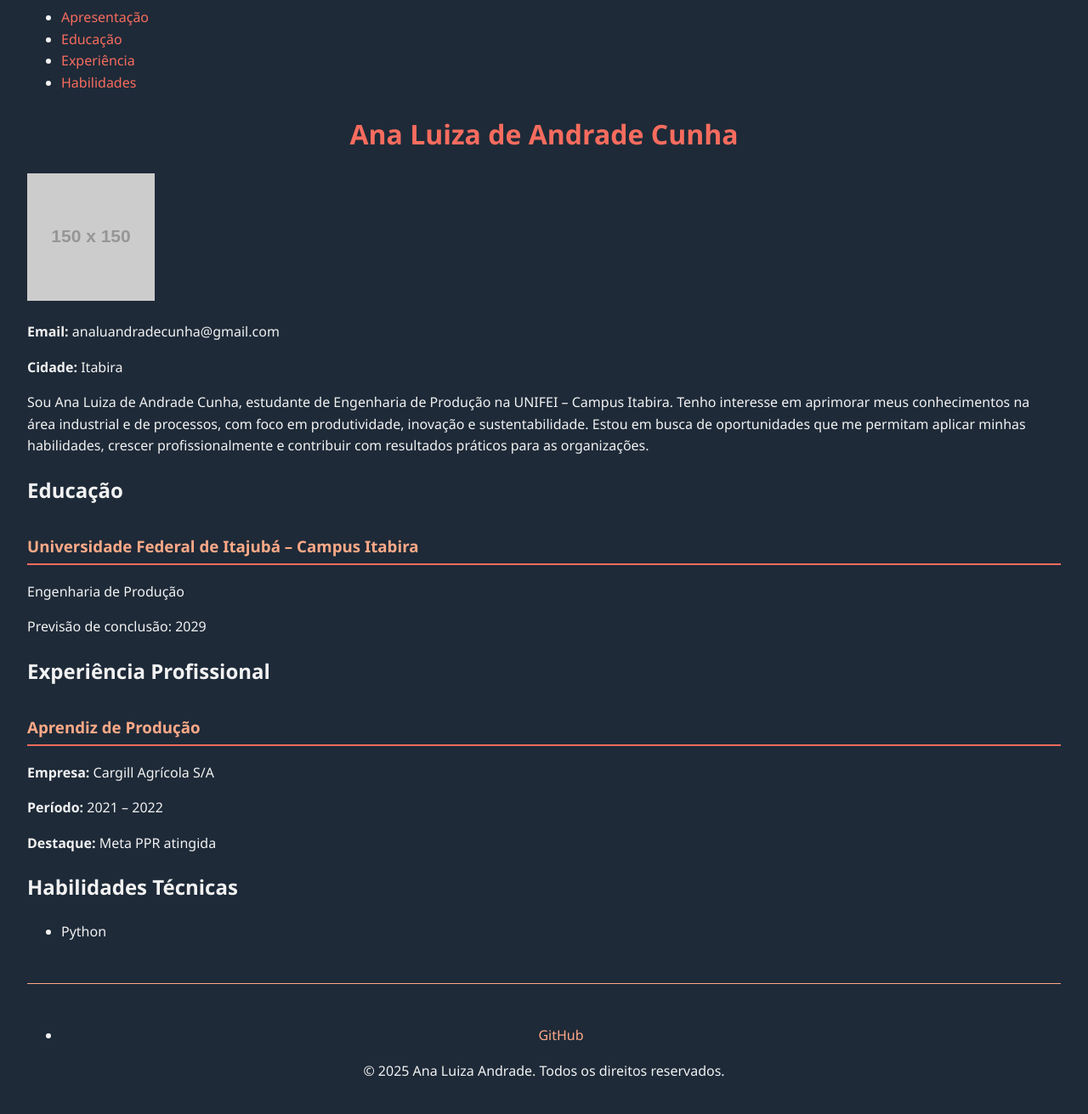
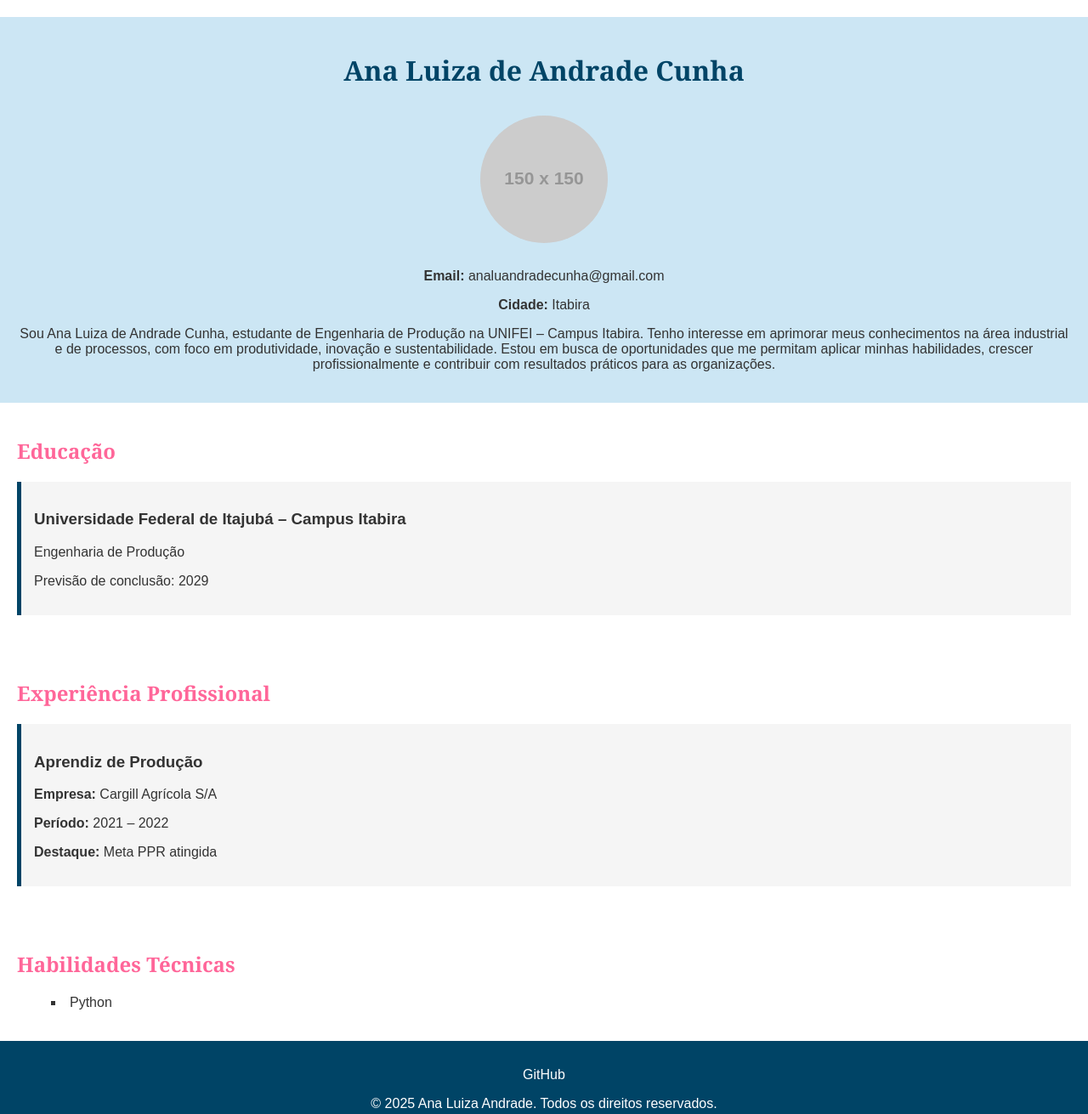
Before and after one commit to Ana-Luizacunha/desenvolve-introducao-web, a plain HTML site: page CV.html in a window 1280 px wide. Shown: the part 40-1351 px from the top of the page at 85% size. Drawn offline with Linux system fonts and the light colour scheme; placeholder pictures from the web are drawn by us.

Commit message:
Update style3.css

```diff
--- a/style3.css
+++ b/style3.css
@@ -1,58 +1,110 @@
-
+/* Paleta: azul escuro, azul claro, rosa */
 :root {
-  --cor-fundo: #1E2A38;
-  --cor-texto: #F2F2F2;
-  --cor-destaque: #F76C5E;
-  --cor-secundaria: #FFA987;
+  --cor-principal: #004466;
+  --cor-secundaria: #cce6f4;
+  --cor-destaque: #ff6699;
+  --fonte-titulo: 'Georgia', serif;
+  --fonte-texto: 'Arial', sans-serif;
 }
 
 body {
-  background-color: var(--cor-fundo);
-  color: var(--cor-texto);
-  font-family: 'Segoe UI', Tahoma, Geneva, Verdana, sans-serif;
   margin: 0;
-  padding: 2rem;
-  line-height: 1.6;
+  font-family: var(--fonte-texto);
+  background-color: #ffffff;
+  color: #333;
+  padding-top: 60px;
 }
 
-a {
-  color: var(--cor-destaque);
+nav {
+  position: fixed;
+  top: 0;
+  width: 100%;
+  background-color: var(--cor-principal);
+  color: white;
+  padding: 10px;
+  z-index: 1000;
+}
+
+nav ul {
+  list-style: none;
+  margin: 0;
+  padding: 0;
+  display: flex;
+  gap: 20px;
+  justify-content: center;
+}
+
+nav ul li a {
+  color: white;
   text-decoration: none;
 }
 
-a:hover {
-  text-decoration: underline;
-}
-
-header h1,
-header h2 {
-  color: var(--cor-destaque);
+header {
+  background-color: var(--cor-secundaria);
+  padding: 20px;
   text-align: center;
 }
 
-h3 {
-  color: var(--cor-secundaria);
-  margin-top: 2rem;
-  border-bottom: 2px solid var(--cor-destaque);
-  padding-bottom: 0.3rem;
+header h1 {
+  font-family: var(--fonte-titulo);
+  color: var(--cor-principal);
 }
 
-.page-wrapper {
-  max-width: 1200px;
-  margin: auto;
-  background-color: rgba(255, 255, 255, 0.02);
-  padding: 2rem;
-  border-radius: 12px;
+header img {
+  width: 150px;
+  border-radius: 50%;
+  margin: 10px 0;
+}
+
+section {
+  padding: 20px;
+}
+
+h2 {
+  color: var(--cor-destaque);
+  font-family: var(--fonte-titulo);
+}
+
+.card {
+  background-color: #f5f5f5;
+  border-left: 5px solid var(--cor-principal);
+  padding: 15px;
+  margin-bottom: 15px;
+}
+
+ul {
+  list-style: square inside;
 }
 
 footer {
+  background-color: var(--cor-principal);
+  color: white;
+  padding: 15px;
   text-align: center;
-  margin-top: 3rem;
-  padding-top: 2rem;
-  border-top: 1px solid var(--cor-secundaria);
+}
+
+footer ul {
+  list-style: none;
+  padding: 0;
+}
+
+footer ul li {
+  display: inline;
+  margin: 0 10px;
 }
 
 footer a {
-  margin: 0 10px;
-  color: var(--cor-secundaria);
+  color: white;
+  text-decoration: none;
 }
+
+@media (max-width: 768px) {
+  nav ul {
+    flex-direction: column;
+    align-items: center;
+  }
+
+  header, section, footer {
+    text-align: center;
+  }
+}
```
